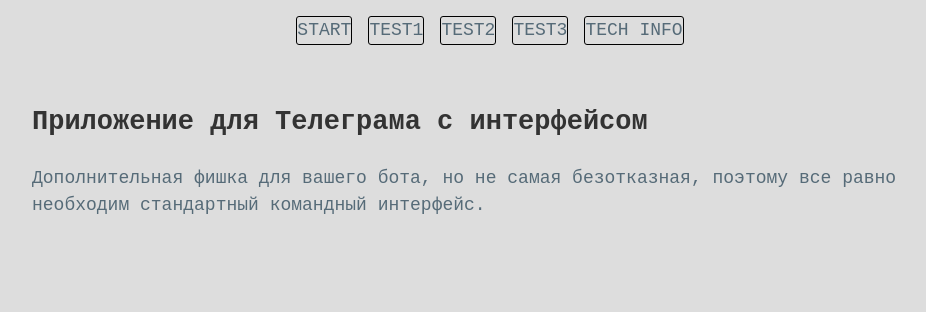
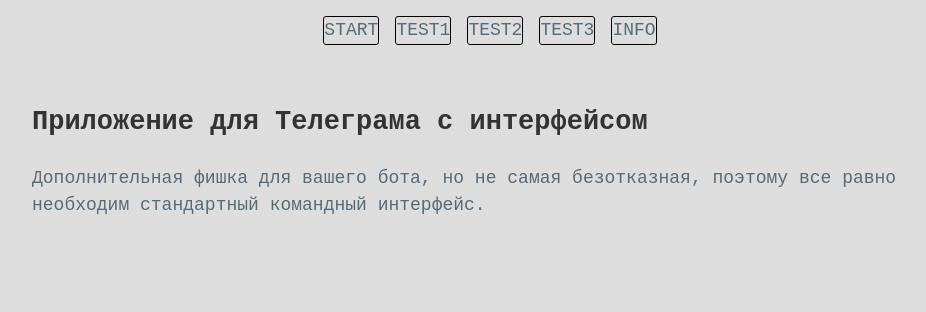
Before and after one commit to xetcru/github.io, a plain HTML site: page index.html in a window 1280 px wide. Shown: the whole page, without its empty margins (158-1084 px from the left). Drawn offline with nearby package versions, Linux system fonts and the light colour scheme; a script that the page names is missing.

Commit message:
Update index.html

```diff
--- a/index.html
+++ b/index.html
@@ -26,7 +26,7 @@
         <li><a href="#nes">TEST1</a></li>
         <li><a href="#snes">TEST2</a></li>
         <li><a href="#n64">TEST3</a></li>
-        <li><a href="#tech">TECH INFO</a></li>
+        <li><a href="#tech">INFO</a></li>
     </ul>
 </nav>
 
```
